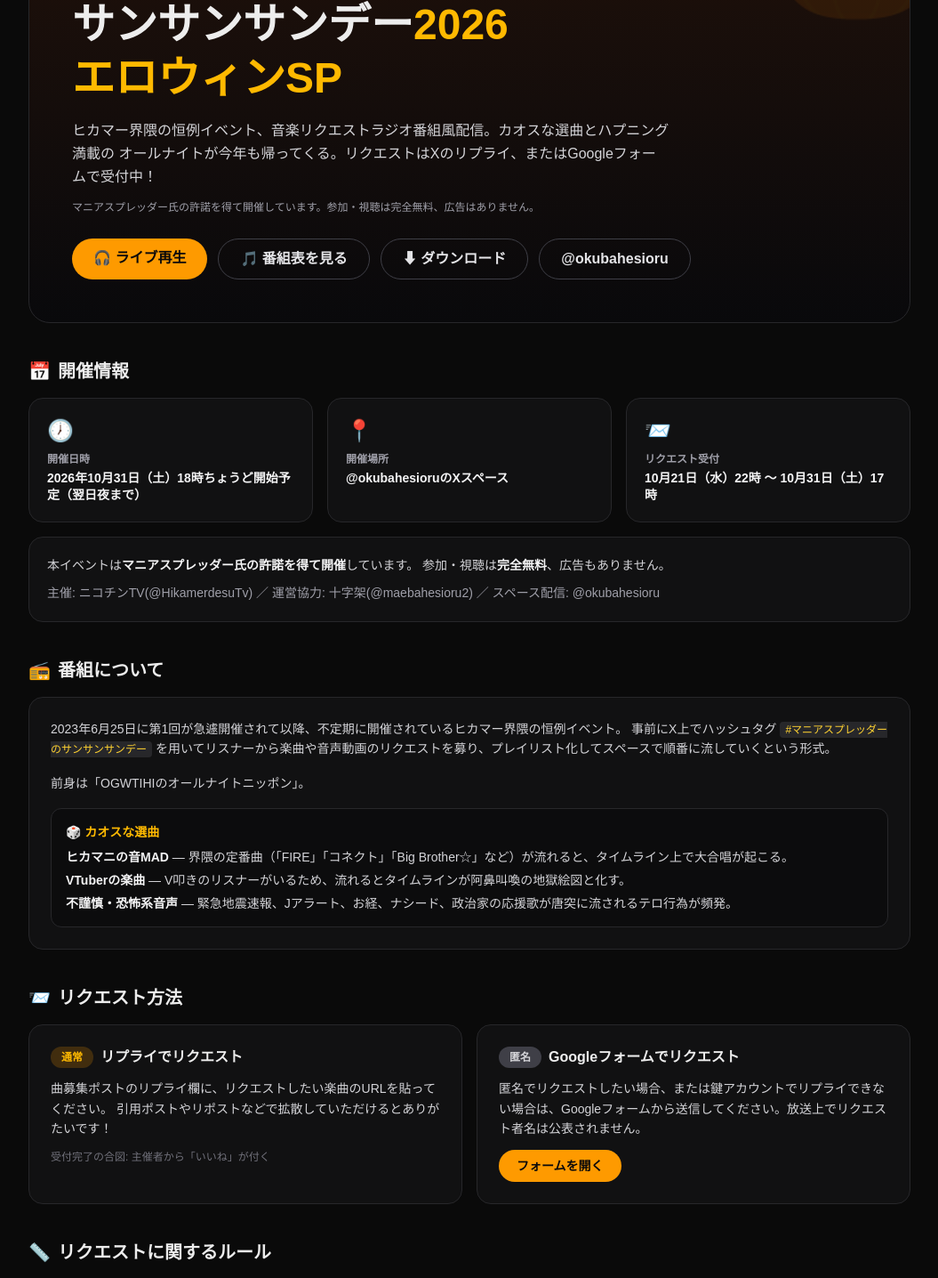
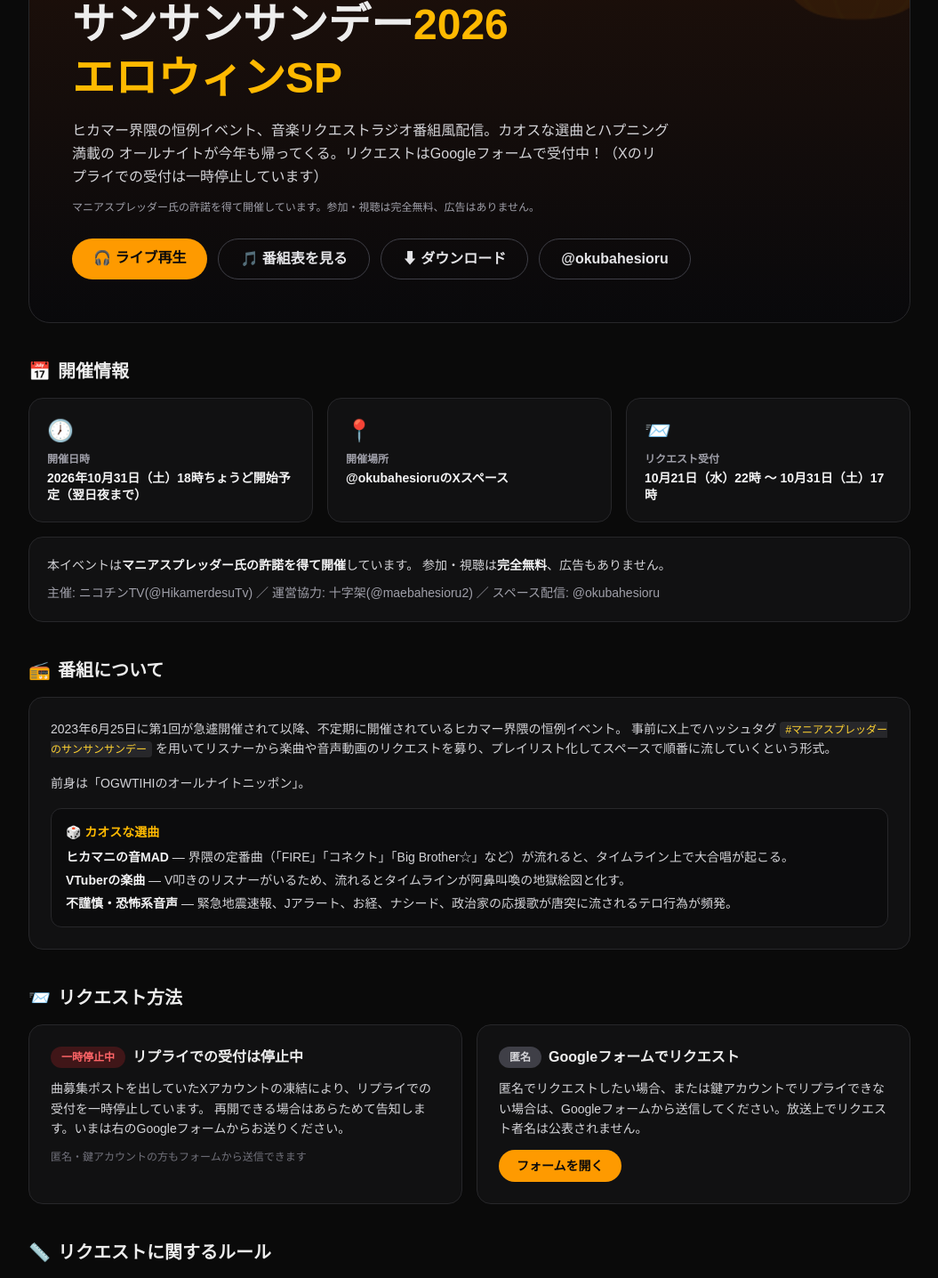
Before and after one commit to maebahesioru/sunsun, a Next.js app: page / in a window 1280 px wide. Shown: the part 240-1676 px from the top of the page at 89% size, without its empty margins (112-1167 px from the left). Built offline with nearby package versions, Linux system fonts and the light colour scheme; no server answers.

Commit message:
fix(intake): 応募動線をフォーム主導に変更（告知垢の凍結によりリプライ受付を一時停止）

```diff
--- a/src/app/page.tsx
+++ b/src/app/page.tsx
@@ -94,7 +94,7 @@ export default function Home() {
         </h1>
         <p className="mt-4 max-w-2xl text-sm leading-relaxed text-zinc-300 sm:text-base">
           ヒカマー界隈の恒例イベント、音楽リクエストラジオ番組風配信。カオスな選曲とハプニング満載の
-          オールナイトが今年も帰ってくる。リクエストはXのリプライ、またはGoogleフォームで受付中！
+          オールナイトが今年も帰ってくる。リクエストはGoogleフォームで受付中！（Xのリプライでの受付は一時停止しています）
         </p>
         <p className="mt-3 max-w-2xl text-xs leading-relaxed text-zinc-400">
           マニアスプレッダー氏の許諾を得て開催しています。参加・視聴は完全無料、広告はありません。
@@ -196,14 +196,14 @@ export default function Home() {
         <div className="mt-4 grid gap-4 sm:grid-cols-2">
           <div className="rounded-2xl border border-zinc-800 bg-zinc-900/50 p-6">
             <div className="flex items-center gap-2">
-              <span className="rounded-full bg-amber-500/20 px-3 py-1 text-xs font-bold text-amber-400">通常</span>
-              <h3 className="font-bold">リプライでリクエスト</h3>
+              <span className="rounded-full bg-red-500/20 px-3 py-1 text-xs font-bold text-red-400">一時停止中</span>
+              <h3 className="font-bold">リプライでの受付は停止中</h3>
             </div>
             <p className="mt-3 text-sm leading-relaxed text-zinc-300">
-              曲募集ポストのリプライ欄に、リクエストしたい楽曲のURLを貼ってください。
-              引用ポストやリポストなどで拡散していただけるとありがたいです！
+              曲募集ポストを出していたXアカウントの凍結により、リプライでの受付を一時停止しています。
+              再開できる場合はあらためて告知します。いまは右のGoogleフォームからお送りください。
             </p>
-            <p className="mt-3 text-xs text-zinc-500">受付完了の合図: 主催者から「いいね」が付く</p>
+            <p className="mt-3 text-xs text-zinc-500">匿名・鍵アカウントの方もフォームから送信できます</p>
           </div>
           <div className="rounded-2xl border border-zinc-800 bg-zinc-900/50 p-6">
             <div className="flex items-center gap-2">
```
